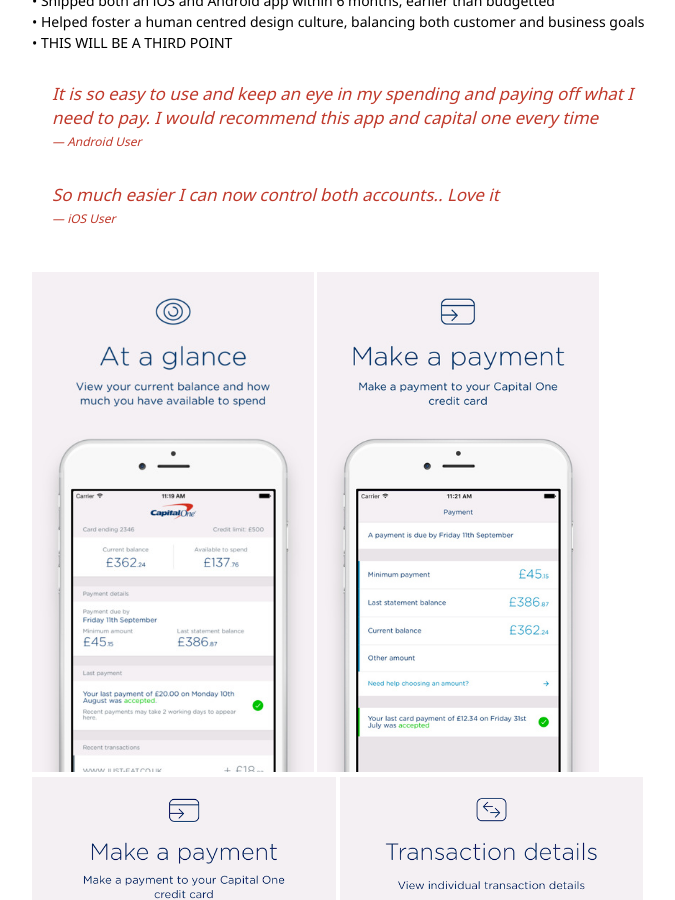
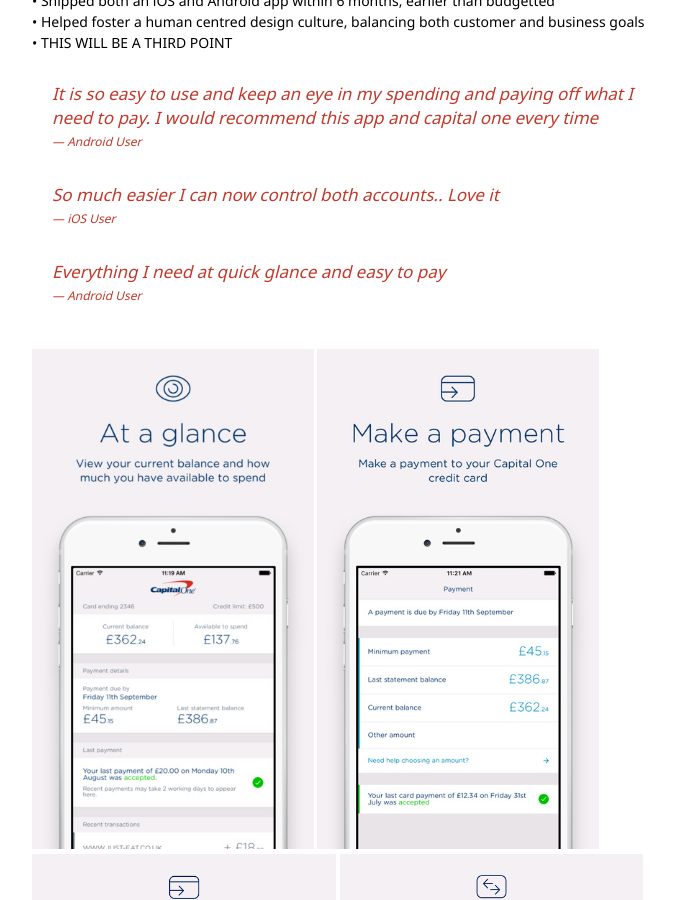
Before and after one commit to syeef/syeefkarim-2016-v0, a Jekyll site: the page built from portfolio/capitalone.md, in a window 1280 px wide and 900 px high, scrolled down 752 px. Shown: the whole window, without its empty margins (279-954 px from the left). Built offline with Jekyll 4.4.1, drawn with Linux system fonts in a browser that asks for light colours.

Commit message:
update capital one page

```diff
--- a/portfolio/capitalone.md
+++ b/portfolio/capitalone.md
@@ -23,6 +23,8 @@ Create a mobile app to allow customers to easily service their accounts, receive
 >It is so easy to use and keep an eye in my spending and paying off what I need to pay. I would recommend this app and capital one every time <cite>Android User</cite>
 
 >So much easier I can now control both accounts.. Love it <cite>iOS User</cite>
+
+>Everything I need at quick glance and easy to pay <cite>Android User</cite>
 
 <br>
 <img src="/images/posts/capitalone/iOSAAG.png" height="500px">
```
